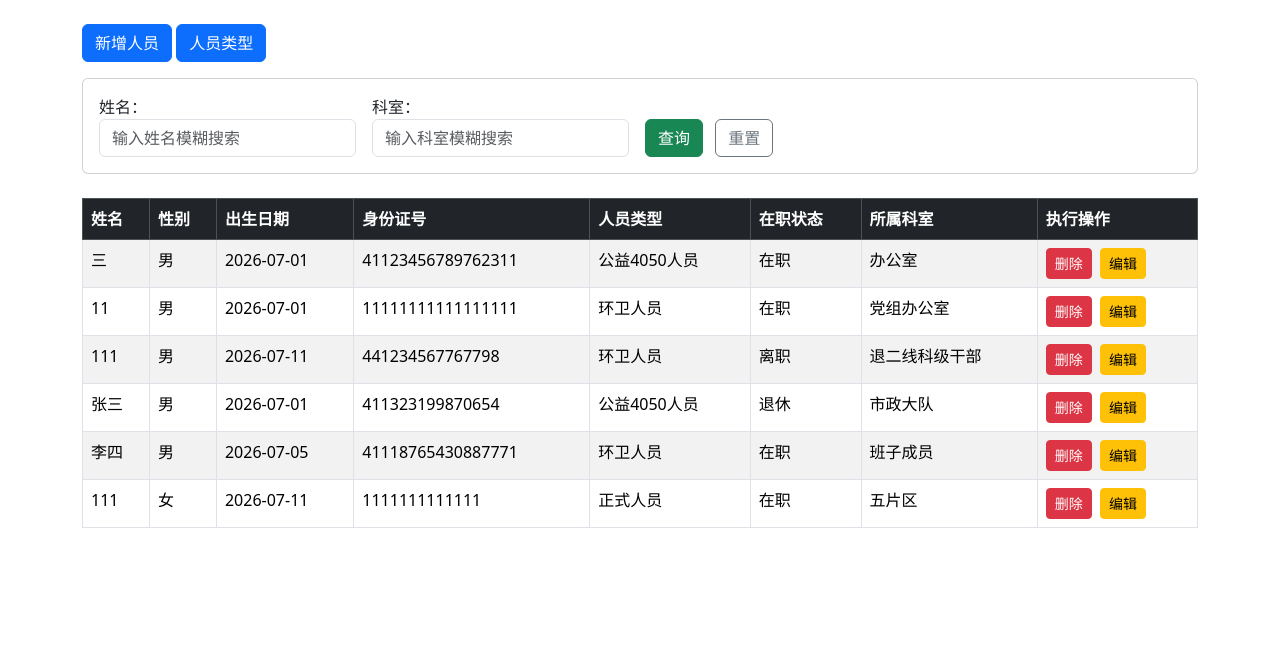
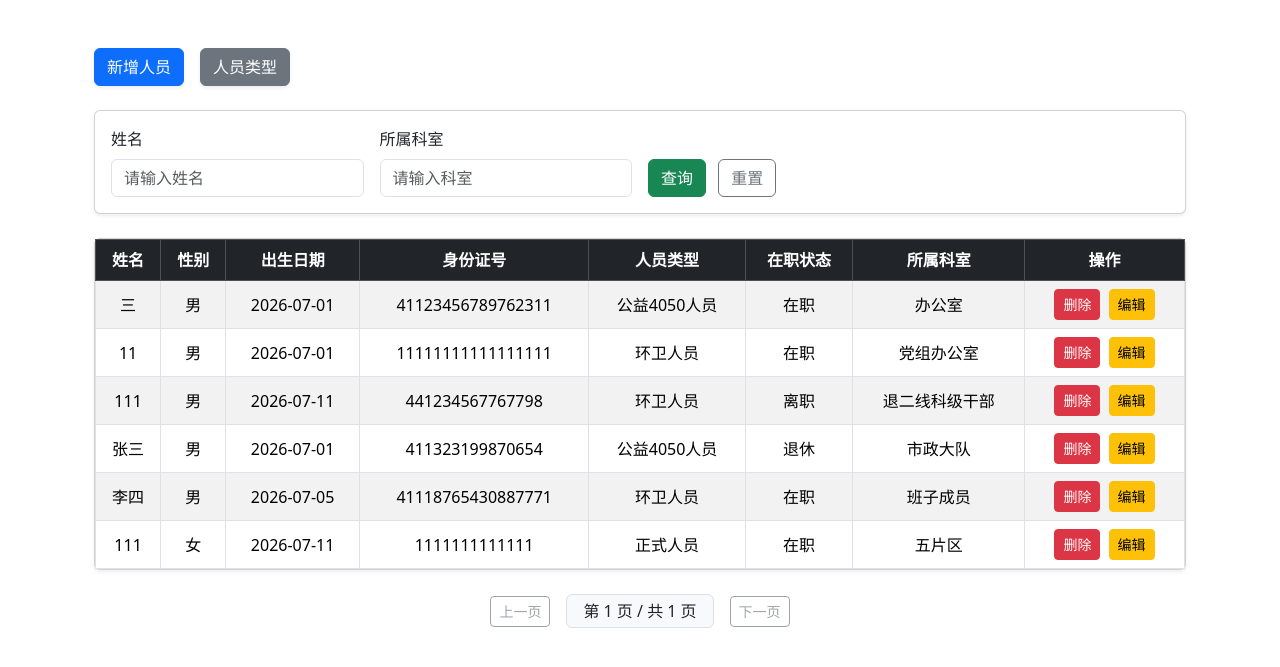
Before and after one commit to zlxy1/demo2, a Django app: page / in a window 1280 px wide. Shown: the part 60-727 px from the top of the page. Run offline with Django 5.2, Linux system fonts and the light colour scheme; a user stored in the database is signed in; data comes from the database, SQL or seed files in the repository; both versions use the stored data as it was after the commit.

Commit message:
2.0增加分页功能

```diff
--- a/my_demo/views.py
+++ b/my_demo/views.py
@@ -2,6 +2,7 @@ from django.contrib.auth.decorators import login_required
 from django.shortcuts import render, redirect, get_object_or_404
 from . import models
 from .models import Staff, work_status_choices, area_choice
+from django.core.paginator import Paginator
 @login_required
 def staff_add(request):
     if request.method == 'GET':
@@ -52,11 +53,14 @@ def staff_edit(request, pk):
 
 @login_required
 def staff_list(request):
-    qs=Staff.objects.all()
+    qs=Staff.objects.all().order_by('id')
     serach_name=request.GET.get('name','')
     serach_work_area=request.GET.get('work_area','')
     if serach_name:
         qs=qs.filter(name__icontains=serach_name)
     if serach_work_area:
         qs=qs.filter(work_area__icontains=serach_work_area)
-    return render(request,'staff/list.html',{'staff_list':qs})
+    paginator = Paginator(qs, 8)
+    pag_num = request.GET.get('page', 1)
+    page_data = paginator.get_page(pag_num)
+    return render(request,'staff/list.html',{'staff_list':page_data})
--- a/templates/account/upload.html
+++ b/templates/account/upload.html
@@ -17,7 +17,7 @@
             <div class="text-center mb-4">
                 <img
                     src="{{ user.profile.avatar.url }}"
-                    alt="当前头像"
+                    alt="头像"
                     class="rounded-circle object-fit-cover border border-secondary"
                     style="width: 120px; height: 120px;"
                 >
@@ -29,7 +29,7 @@
                 {% csrf_token %}
 
                 <div class="mb-3">
-                    <label class="form-label">选择新头像图片</label>
+                    <label class="form-label">选择图片</label>
                     <input class="form-control" type="file" name="avatar" accept="image/*">
                 </div>
 
--- a/templates/staff/list.html
+++ b/templates/staff/list.html
@@ -1,38 +1,48 @@
 {% extends 'layout.html' %}
 {% block content %}
 
-    <!-- 顶部操作按钮区 -->
-    <div class="mb-3">
-        <a href="{% url 'staff_add' %}" class="btn btn-primary">新增人员</a>
-        <a href="{% url 'staff_add' %}" class="btn btn-primary">人员类型</a>
+<div class="container py-4">
+    <!-- 顶部操作按钮 -->
+    <div class="d-flex gap-3 mb-4">
+        <a href="{% url 'staff_add' %}" class="btn btn-primary shadow-sm">
+            <i class="bi bi-plus-circle"></i> 新增人员
+        </a>
+        <a href="#" class="btn btn-secondary shadow-sm">人员类型</a>
     </div>
 
-    <!-- 搜索区域卡片 -->
-    <div class="card p-3 mb-4">
-        <form method="get" class="row g-3 align-items-center">
-            <div class="col-auto">
-                <label class="form-label mb-0">姓名：</label>
-                <input type="text" name="name" class="form-control" placeholder="输入姓名模糊搜索"
-                       value="{{ request.GET.name|default:'' }}">
+    <!-- 搜索卡片 -->
+    <div class="card shadow-sm mb-4">
+
+        <div class="card-body">
+            <form method="get" class="row g-3 align-items-end">
+                <div class="col-md-3">
+                    <label class="form-label">姓名</label>
+                    <input type="text" name="name" class="form-control" placeholder="请输入姓名"
+                           value="{{ search_name }}">
+                </div>
+                <div class="col-md-3">
+                    <label class="form-label">所属科室</label>
+                    <input type="text" name="work_area" class="form-control" placeholder="请输入科室"
+                           value="{{ search_work_area }}">
                 </div>
                 <div class="col-auto">
-                <label class="form-label mb-0">科室：</label>
-                <input type="text" name="work_area" class="form-control" placeholder="输入科室模糊搜索"
-                       value="{{ request.GET.work_area|default:'' }}">
-            </div>
-            <div class="col-auto align-self-end">
-                <button type="submit" class="btn btn-success">查询</button>
+                    <button type="submit" class="btn btn-success">
+                        <i class="bi bi-search"></i> 查询
+                    </button>
                     <button type="button" onclick="location.href='{% url 'staff_list' %}'"
                             class="btn btn-outline-secondary ms-2">重置
                     </button>
                 </div>
             </form>
         </div>
+    </div>
 
-    <!-- 员工数据表格 -->
-    <table class="table table-bordered table-striped table-hover">
+    <!-- 员工表格区域 -->
+    <div class="card shadow-sm">
+        <div class="table-responsive">
+            <table class="table table-bordered table-striped table-hover mb-0">
                 <thead class="table-dark">
-        <tr>
+                    <tr class="text-center">
                         <th>姓名</th>
                         <th>性别</th>
                         <th>出生日期</th>
@@ -40,12 +50,12 @@
                         <th>人员类型</th>
                         <th>在职状态</th>
                         <th>所属科室</th>
-            <th>执行操作</th>
+                        <th width="160">操作</th>
                     </tr>
                 </thead>
                 <tbody>
                     {% for staff in staff_list %}
-            <tr>
+                    <tr class="text-center align-middle">
                         <td>{{ staff.name }}</td>
                         <td>{{ staff.get_gender_display }}</td>
                         <td>{{ staff.birth|date:'Y-m-d' }}</td>
@@ -54,25 +64,49 @@
                         <td>{{ staff.work_status }}</td>
                         <td>{{ staff.work_area }}</td>
                         <td>
-                    <!-- 删除 POST提交 -->
+                            <!-- 删除 -->
                             <form action="{% url 'staff_del' staff.pk %}" method="post" class="d-inline">
                                 {% csrf_token %}
-                        <button type="submit" class="btn btn-sm btn-danger" onclick="return confirm('确认删除该用户？')">
+                                <button type="submit" class="btn btn-sm btn-danger" onclick="return confirm('确认删除该员工信息？')">
                                     删除
                                 </button>
                             </form>
-                    <!-- 编辑 GET跳转，移除多余csrf -->
-                    <form action="{% url 'staff_edit' staff.pk %}" method="get" class="d-inline ms-1">
-                        <button type="submit" class="btn btn-sm btn-warning">编辑</button>
-                    </form>
+                            <!-- 编辑 -->
+                            <a href="{% url 'staff_edit' staff.pk %}" class="btn btn-sm btn-warning ms-1">编辑</a>
                         </td>
                     </tr>
                     {% empty %}
                     <tr>
-                <td colspan="8" class="text-center py-4 text-secondary">暂无员工数据</td>
-            </tr>
+                        <td colspan="8" class="text-center py-5 text-muted fs-6">
+                            <i class="bi bi-inbox fs-3 d-block mb-2"></i>
+                            暂无匹配的员工数据
+                        </td>
                     {% endfor %}
                 </tbody>
             </table>
+        </div>
+    </div>
+
+    <!-- 分页区域 居中美化 -->
+    <div class="d-flex justify-content-center align-items-center gap-3 mt-4">
+        {% if staff_list.has_previous %}
+            <a href="?page={{ staff_list.previous_page_number }}&name={{ search_name }}&work_area={{ search_work_area }}"
+               class="btn btn-outline-primary btn-sm">上一页</a>
+        {% else %}
+            <span class="btn btn-outline-secondary btn-sm disabled">上一页</span>
+        {% endif %}
+
+        <span class="px-3 py-1 border rounded bg-light">
+            第 {{ staff_list.number }} 页 / 共 {{ staff_list.paginator.num_pages }} 页
+        </span>
+
+        {% if staff_list.has_next %}
+            <a href="?page={{ staff_list.next_page_number }}&name={{ search_name }}&work_area={{ search_work_area }}"
+               class="btn btn-outline-primary btn-sm">下一页</a>
+        {% else %}
+            <span class="btn btn-outline-secondary btn-sm disabled">下一页</span>
+        {% endif %}
+    </div>
+</div>
 
 {% endblock %}
```
Also changed, not shown: db.sqlite3. Lines whose indentation alone changed are shown as unchanged.
